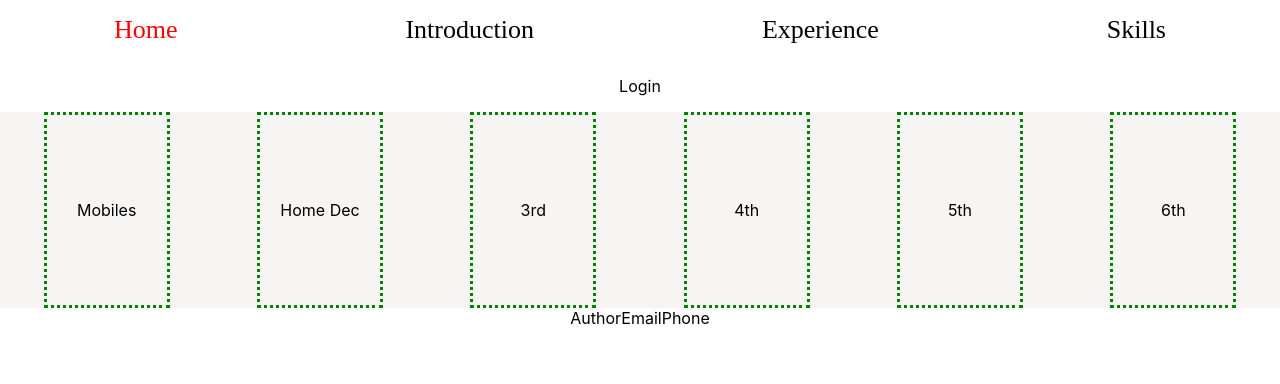
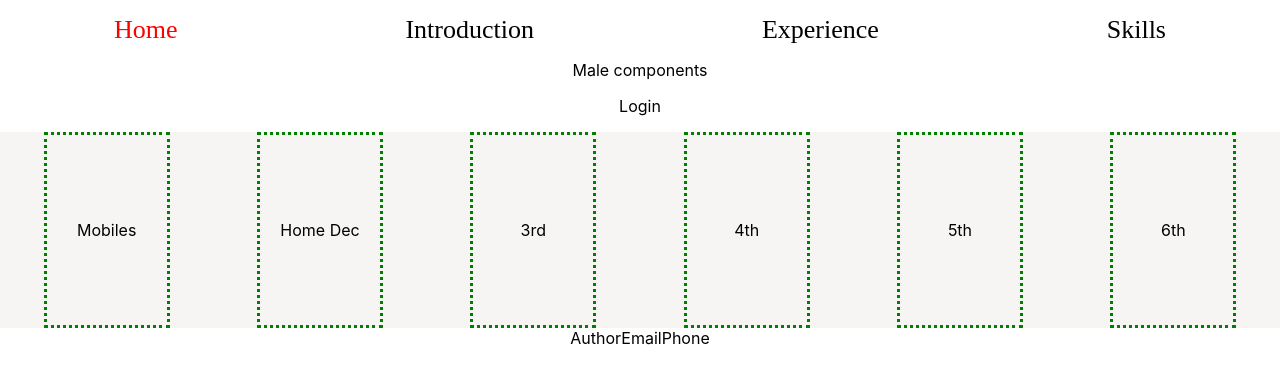
Before and after one commit to rochakravi/myntra, a React (Create React App) app: page / in a window 1280 px wide. Shown: the top 384 px of the page. Built offline with nearby package versions, Linux system fonts and the light colour scheme.

Commit message:
Creatred a new Male Components

```diff
--- a/src/App.js
+++ b/src/App.js
@@ -3,11 +3,13 @@ import './App.css';
 import Header from './components/Header';
 import Footer from './components/Footer';
 import LoginSigUp from './components/LoginSignUp';
+import Male from './components/Male';
 
 function App() {
   return (
     <div className="App">
       <Header />
+      <Male />
       <LoginSigUp />
       <div className="App-container">
         <div className="Section-box">
--- /dev/null
+++ b/src/components/Male.js
@@ -0,0 +1,7 @@
+
+const Male = () =>{
+    return <div><span>Male components</span></div>
+
+}
+
+export default Male;
```
